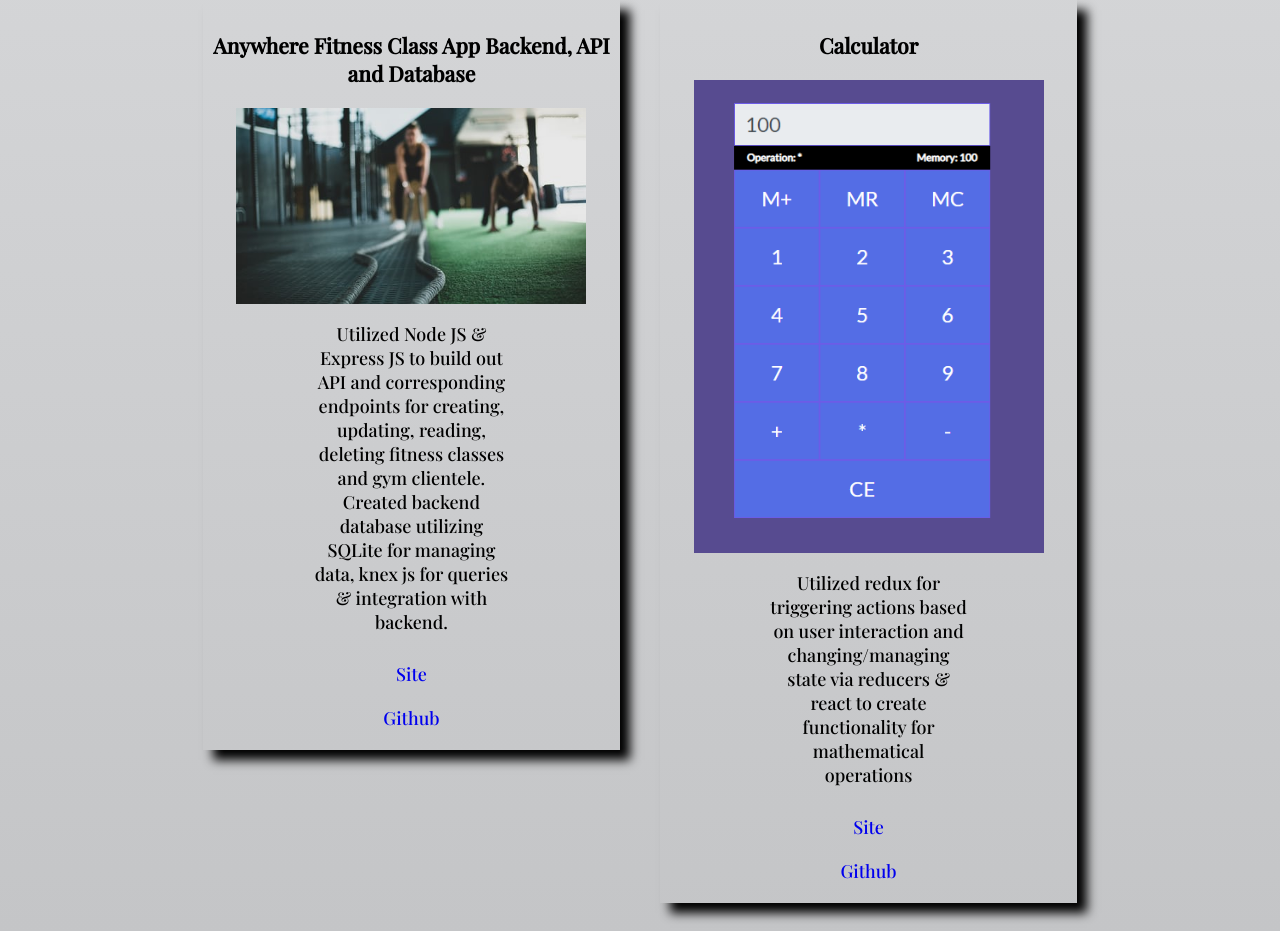
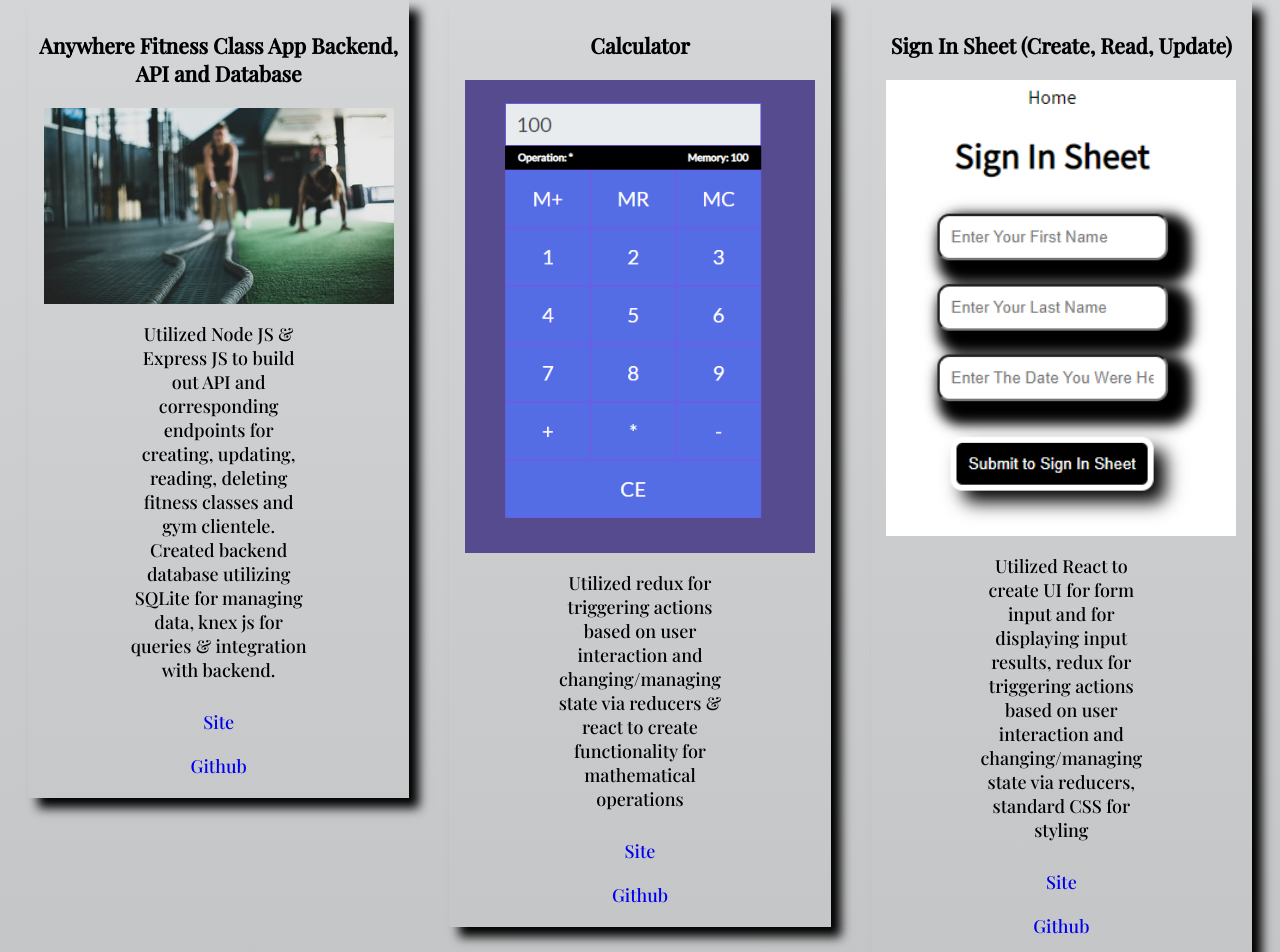
Before and after one commit to ahmedseragcodes/AhmedSeragPortfolio, a React (Create React App) app in the folder frontend/: page / in a window 1280 px wide. Shown: the part 1848-2800 px from the top of the page. Before the commit the page ends 2779 px from the top, so only its background shows below. Built offline with nearby package versions, Linux system fonts and the light colour scheme.

Commit message:
added additional projects content

```diff
--- a/frontend/src/App.js
+++ b/frontend/src/App.js
@@ -5,6 +5,7 @@ import CarSalesImg from "./PortfolioCarSalesPic.PNG";
 import PortfolioAuthorImg from "./PortfolioSelfImg.png";
 import AFBackendImg from "./PortfolioAFBackend.jpg";
 import CalculatorImg from "./PortfolioCalculator.PNG";
+import SignInSheetImg from "./PortfolioSignInSheet.PNG";
 import "./index.scss";
 
 
@@ -86,6 +87,14 @@ function App() {
             <a href="https://react-redux-calculator-eight.vercel.app/">Site</a>
             <a href="https://github.com/ahmedseragcodes/react-redux-calculator">Github</a>
           </div>
+          <div className="projectCard">
+            <h3>Sign In Sheet (Create, Read, Update)</h3>
+            <img className="projectCardImg" src={SignInSheetImg} alt="Sign In Sheet App" />
+            <p>Utilized React to create UI for form input and for displaying input results, redux for triggering actions based on user interaction and changing/managing state via reducers, standard CSS for styling
+            </p>
+            <a href="https://sign-in-sheet.vercel.app/">Site</a>
+            <a href="https://github.com/ahmedseragcodes/sign-in-sheet">Github</a>
+          </div>
           </div>
       </div>
     </div>
```
Also changed, not shown: frontend/src/PortfolioSignInSheet.PNG (added).
